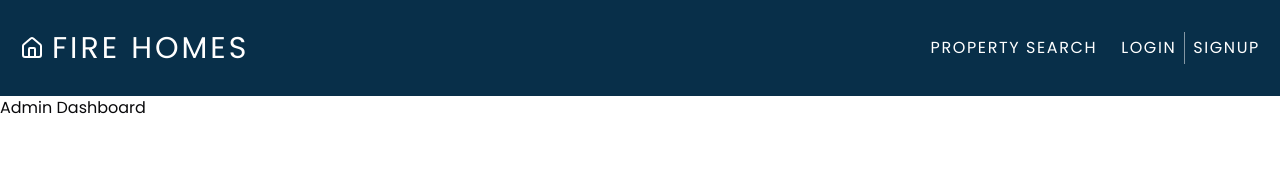
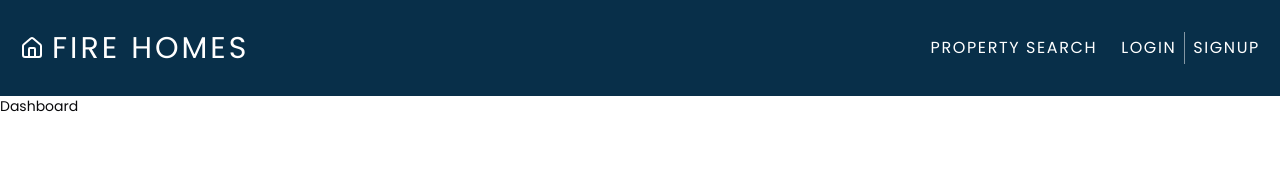
Before and after one commit to peter901/fire-homes-project, a Next.js app: page /admin-dashboard in a window 1280 px wide. Shown: the top 186 px of the page. Built offline with nearby package versions, Linux system fonts and the light colour scheme; no server answers.

Commit message:
added breadcrumb to admin dashboard page

```diff
--- a/app/admin-dashboard/page.tsx
+++ b/app/admin-dashboard/page.tsx
@@ -1,6 +1,11 @@
+import { Breadcrumbs } from "@/components/ui/breadcrumb";
 
 export default function AdminDashboard(){
     return (
-        <div>Admin Dashboard</div>
+        <div>
+            <Breadcrumbs items={
+                [{label: "Dashboard"}]
+            }/>
+        </div>
     )
 }
```
